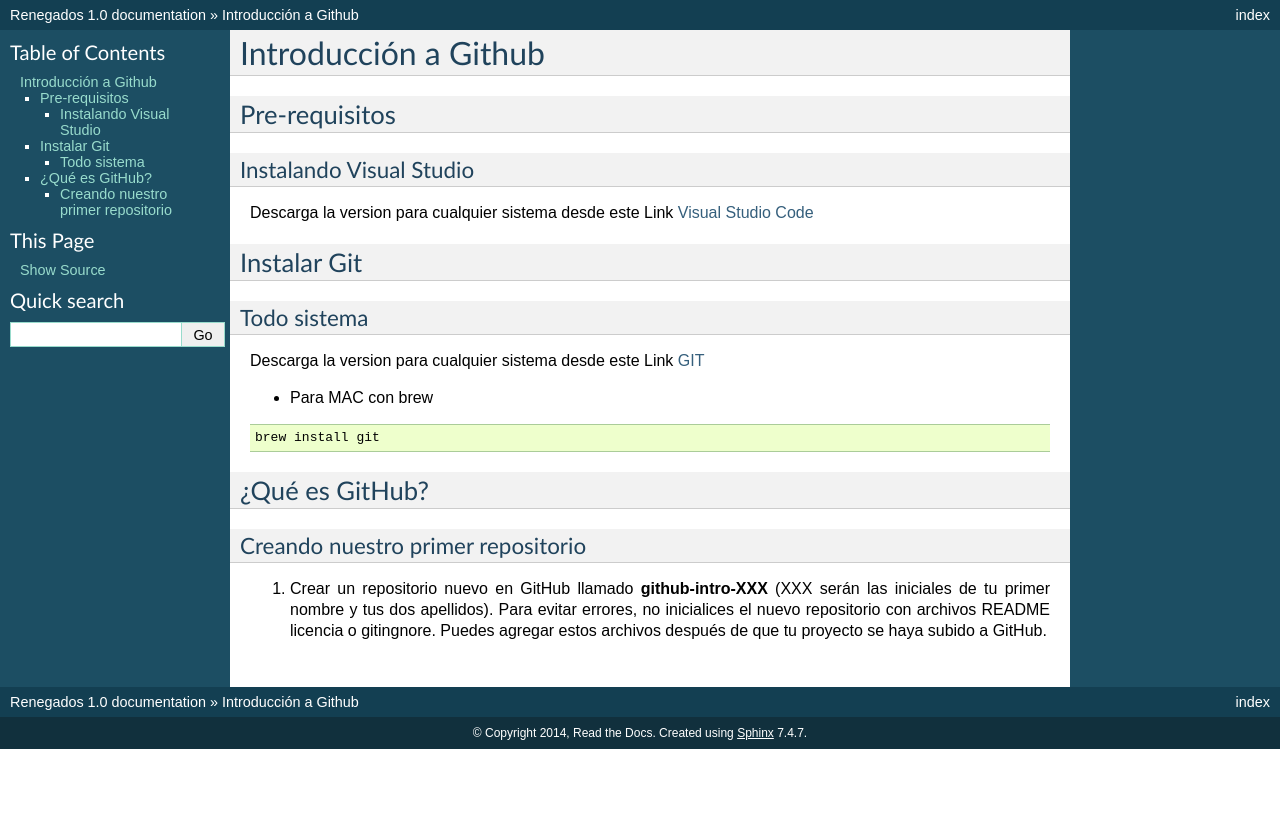
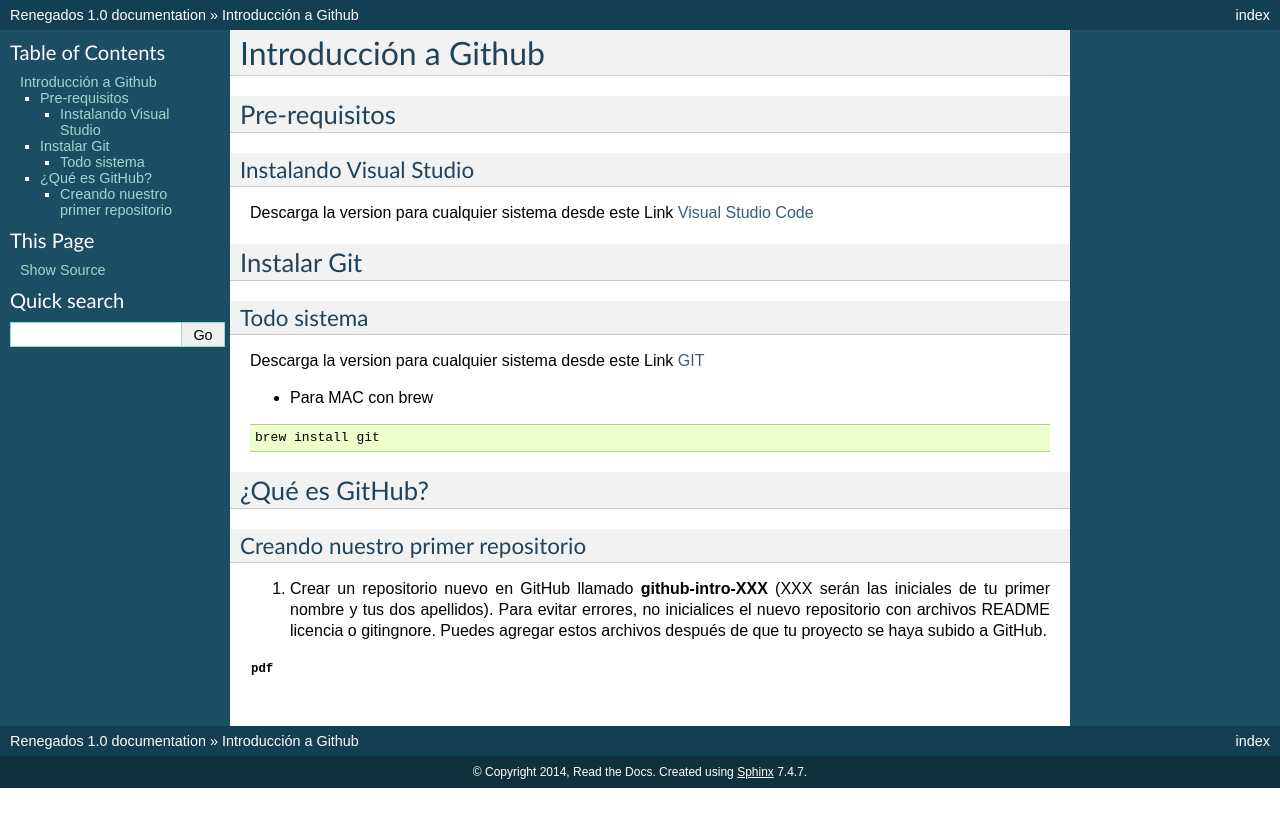
Before and after one commit to jveraduran/github-intro, a Sphinx documentation site: the page built from docs/index.rst, in a window 1280 px wide. Shown: the top 827 px of the page. Built offline with Sphinx 7.4.7, drawn with Linux system fonts in a browser that asks for light colours.

```diff
--- a/docs/index.rst
+++ b/docs/index.rst
@@ -35,3 +35,5 @@
 **********************************
 
 1. Crear un repositorio nuevo en GitHub llamado **github-intro-XXX** (XXX serán las iniciales de tu primer nombre y tus dos apellidos). Para evitar errores, no inicialices el nuevo repositorio con archivos README licencia o gitingnore. Puedes agregar estos archivos después de que tu proyecto se haya subido a GitHub.
+
+:download:`pdf <images/repo-create.png>`
```
